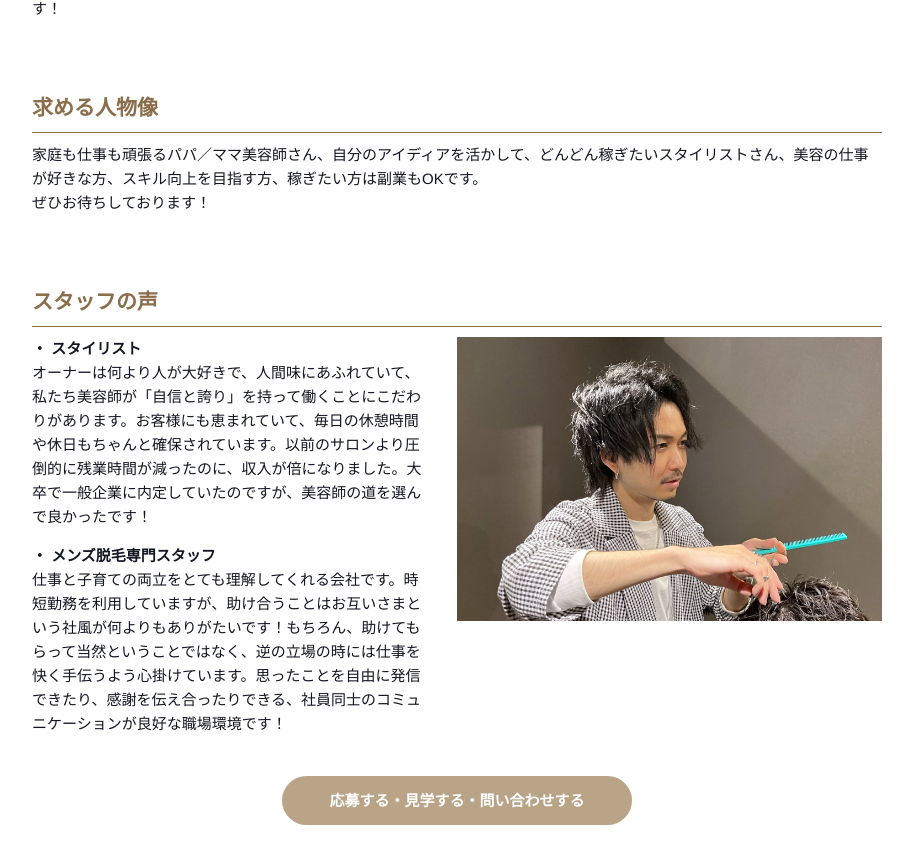
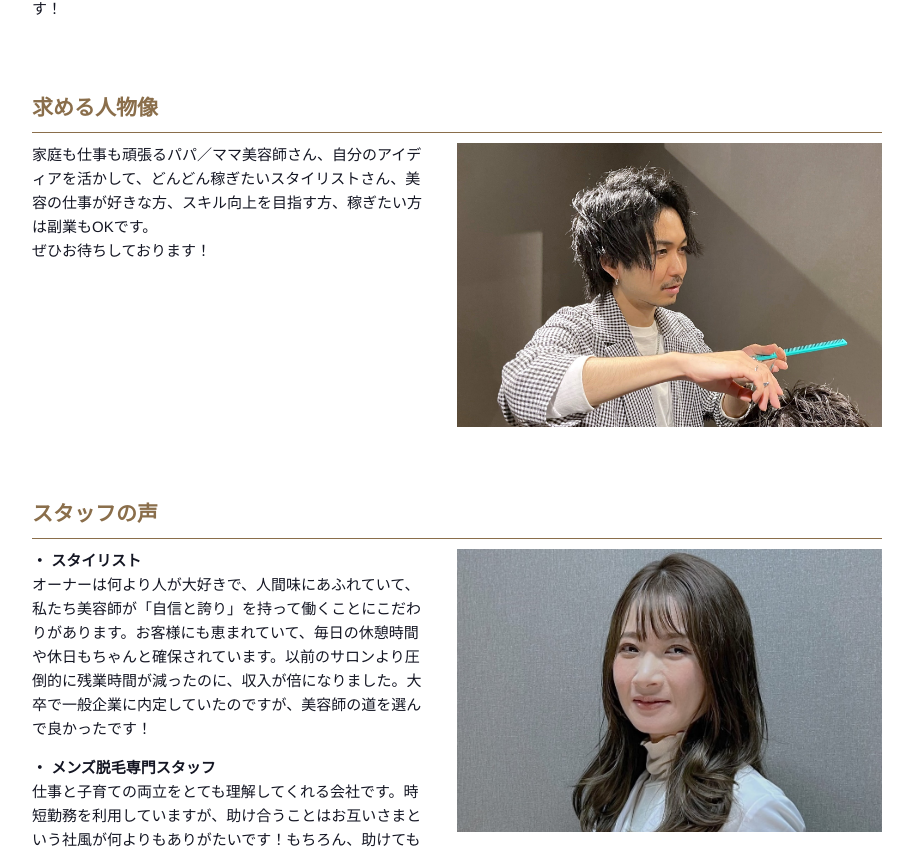
Before and after one commit to kamy0042/bee_group_web, a Next.js app: page /recruit in a window 1280 px wide. Shown: the part 2393-3242 px from the top of the page, without its empty margins (188-1101 px from the left). Built offline with nearby package versions, Linux system fonts and the light colour scheme.

Commit message:
feat: 求人ページの画像変更

```diff
--- a/pages/recruit/index.tsx
+++ b/pages/recruit/index.tsx
@@ -186,7 +186,8 @@ const Recruit = () => (
           <section className={styles.description}>
             <h3>求める人物像</h3>
             <div className={styles.descriptionContent}>
-              <div>
+              <img src="/img/recruit/staff_cut_01.jpg" alt="カット風景" />
+              <div className={styles.descriptionTextArea}>
                 <p>家庭も仕事も頑張るパパ／ママ美容師さん、自分のアイディアを活かして、どんどん稼ぎたいスタイリストさん、美容の仕事が好きな方、スキル向上を目指す方、稼ぎたい方は副業もOKです。<br/>
                   ぜひお待ちしております！
                 </p>
@@ -197,7 +198,7 @@ const Recruit = () => (
           <section className={styles.description}>
             <h3>スタッフの声</h3>
             <div className={styles.descriptionContent}>
-              <img src="/img/recruit/staff_cut_01.jpg" alt="カット風景" />
+              <img style={{objectFit: 'cover', aspectRatio:'3/2', objectPosition:'0 14%'}} src='/img/staff/2405_uchiyama_02.jpg' alt='脱毛スタッフ' />
               <div className={styles.descriptionTextArea}>
                 <dl className={styles.descriptionInner}>
                   <dt>・ スタイリスト</dt>
```
